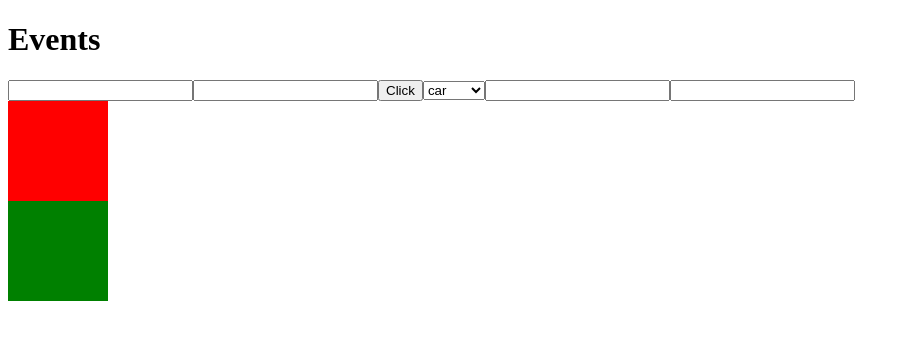
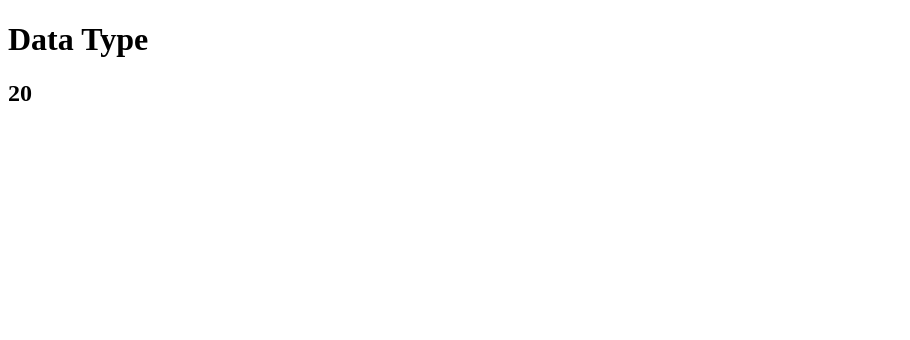
Before and after one commit to deep-coder1/angular22-tutorial-csbs, an Angular app: page / in a window 1280 px wide. Shown: the top 340 px of the page, without its empty margins (0-910 px from the left). Built offline with nearby package versions, Linux system fonts and the light colour scheme.

Commit message:
Learning Data Types in Angular

```diff
--- a/src/app/app.html
+++ b/src/app/app.html
@@ -13,7 +13,7 @@
 <!-- <button (click)="counter('plus')">+</button> -->
 <!-- <button (click)="showUserName()">Show</button> -->
 
-<h1>Events</h1>
+<!-- <h1>Events</h1>
 <input type="text" (input)="handleEvent($event.type)">
 <input type="text" (change)="handleEvent($event.type)">
 <button (click)="handleEvent($event.type)">Click</button>
@@ -32,4 +32,7 @@
 
 <div class="div2" (mouseenter)="handleEvent($event.type)">
 
-</div>
+</div> -->
+
+<h1>Data Type</h1>
+<h2>{{data}}</h2>
--- a/src/app/app.ts
+++ b/src/app/app.ts
@@ -41,9 +41,18 @@ import { Profile } from './profile/profile';
 //   }
 // }
 
-// Events
+// // Events
+// export class App {
+//   handleEvent(eventName:string){
+//     console.log(eventName);
+//   }
+// }
+
+// Data Types in Angular
 export class App {
-  handleEvent(eventName:string){
-    console.log(eventName);
+  data:number = 20
+
+  updateData(){
+    this.data=40
   }
 }
```
